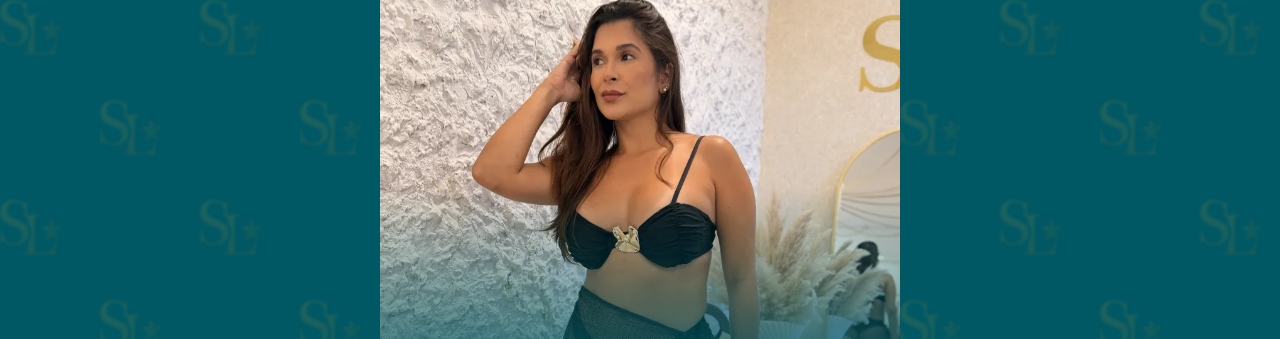
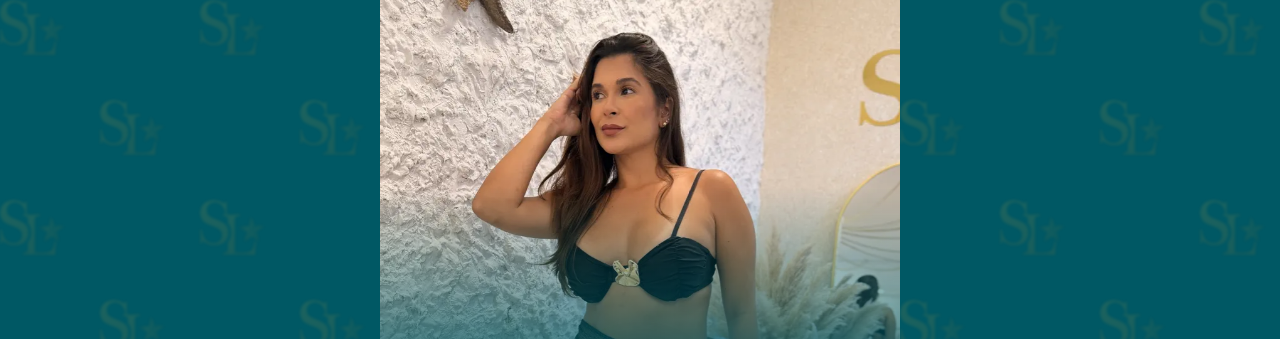
Before and after one commit to lanessavilela/summerlan-site, a plain HTML site: page palmas/index.html in a window 1280 px wide. Shown: the top 339 px of the page. Drawn offline with Linux system fonts and the light colour scheme.

Commit message:
Add files via upload

```diff
--- a/palmas/index.html
+++ b/palmas/index.html
@@ -12,7 +12,7 @@ display:flex;flex-direction:column;align-items:center;padding:0 0 calc(40px + en
 body::before{content:"";position:fixed;inset:-20px;background:url(../mark-tile.webp) repeat;background-size:200px 200px;opacity:.13;filter:blur(1.6px);pointer-events:none;z-index:0}
 main{width:100%;max-width:460px;padding:0 18px;text-align:center;position:relative;z-index:1;margin-top:-74px}
 .hero{position:relative;width:100%;max-width:520px;height:min(52vh,460px);overflow:hidden;z-index:1}
-.hero img{width:100%;height:100%;object-fit:cover;object-position:50% 22%;animation:zoom 14s ease-out both}
+.hero img{width:100%;height:100%;object-fit:cover;object-position:55% 0%;animation:zoom 14s ease-out both}
 .hero::after{content:"";position:absolute;inset:0;background:linear-gradient(180deg,rgba(0,88,100,0) 45%,rgba(0,88,100,.6) 78%,#005864 100%)}
 @keyframes zoom{from{transform:scale(1.08)}to{transform:scale(1)}}
 @media(min-width:521px){.hero{border-radius:0 0 28px 28px;margin-top:0}}
```
